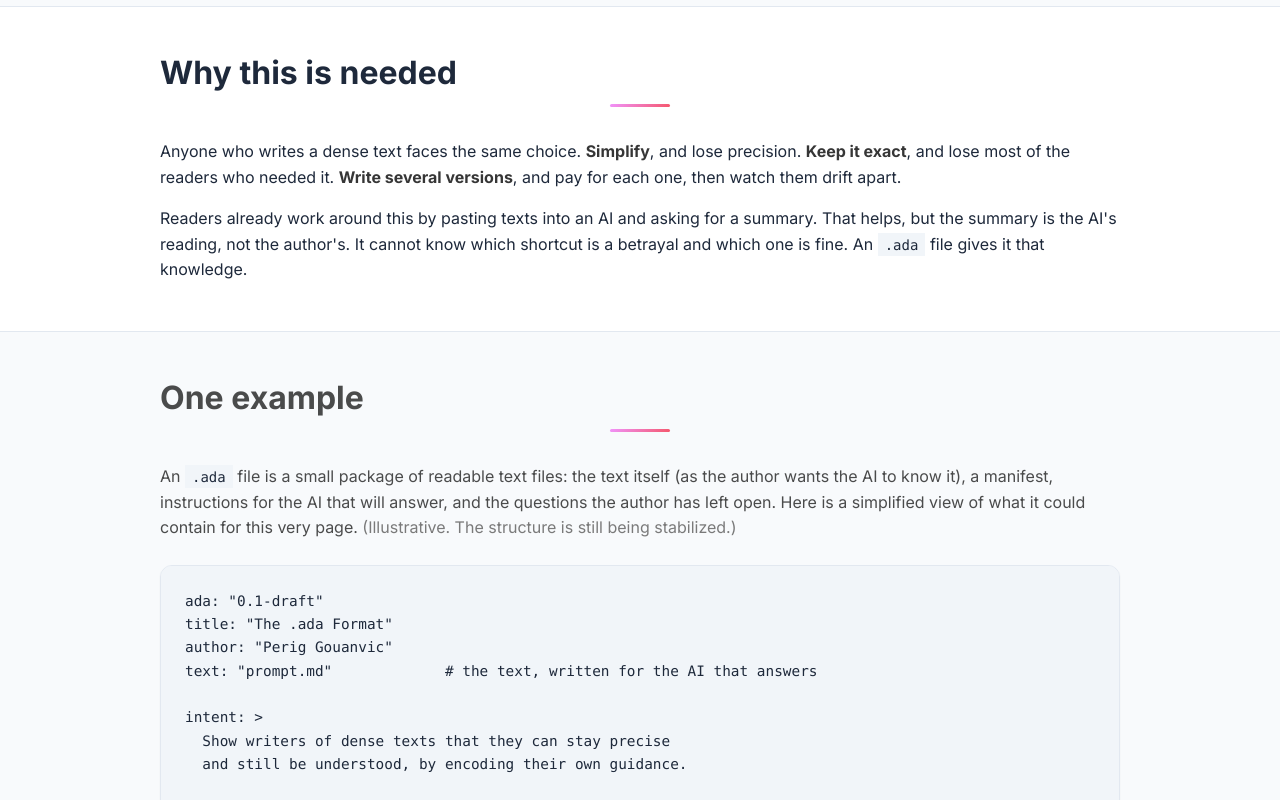
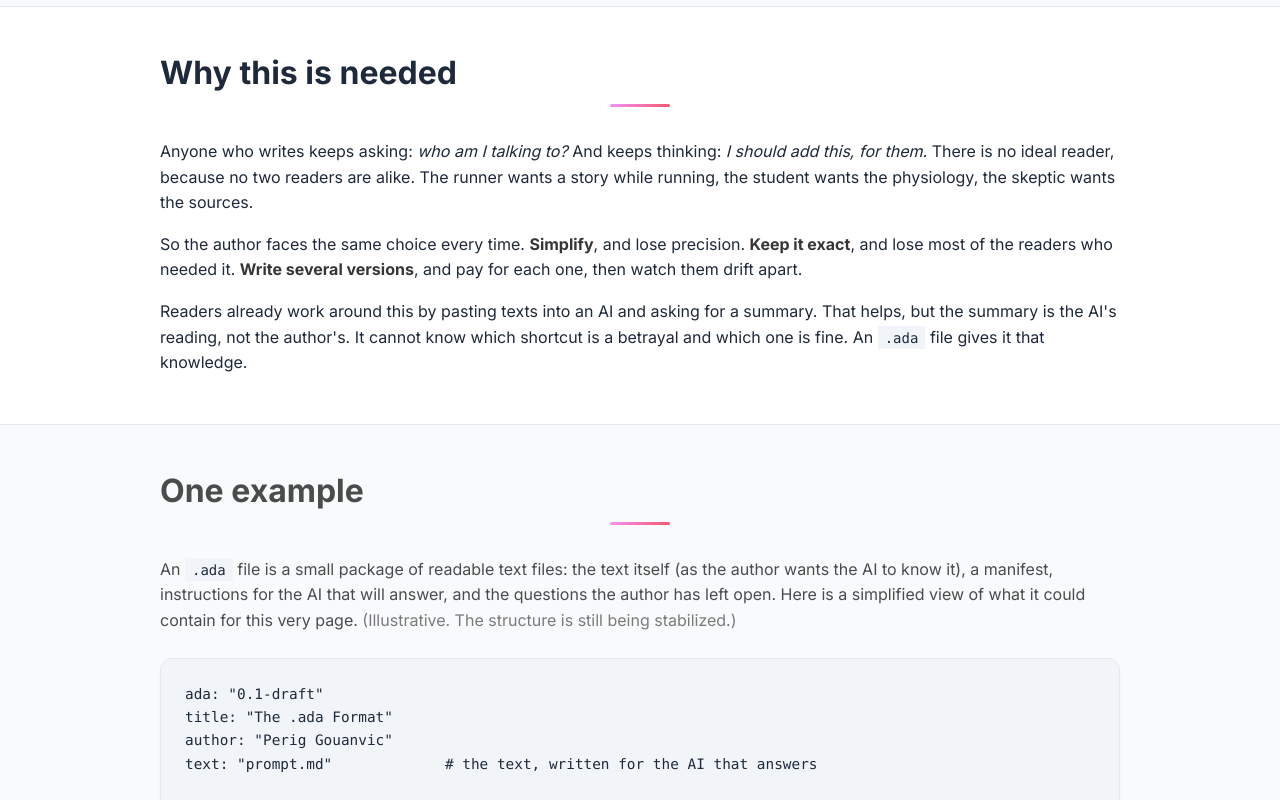
Before and after one commit to PerigGouanvic/ada-format, a plain HTML site: page docs/index.html in a window 1280 px wide. Shown: the part 800-1600 px from the top of the page. Drawn offline with Linux system fonts and the light colour scheme.

Commit message:
Open the argument with the absent ideal reader; interview step plays missing readers
Co-Authored-By: Claude Opus 5.5 <noreply@anthropic.com>
Claude-Session: https://claude.ai/code/session_01HoRuy7LSbLv8BrjdB2SFjB

```diff
--- a/docs/index.html
+++ b/docs/index.html
@@ -126,7 +126,10 @@
     <h2 class="title is-3">Why this is needed</h2>
     <div class="content">
       <p>
-        Anyone who writes a dense text faces the same choice. <strong>Simplify</strong>, and lose precision. <strong>Keep it exact</strong>, and lose most of the readers who needed it. <strong>Write several versions</strong>, and pay for each one, then watch them drift apart.
+        Anyone who writes keeps asking: <em>who am I talking to?</em> And keeps thinking: <em>I should add this, for them.</em> There is no ideal reader, because no two readers are alike. The runner wants a story while running, the student wants the physiology, the skeptic wants the sources.
+      </p>
+      <p>
+        So the author faces the same choice every time. <strong>Simplify</strong>, and lose precision. <strong>Keep it exact</strong>, and lose most of the readers who needed it. <strong>Write several versions</strong>, and pay for each one, then watch them drift apart.
       </p>
       <p>
         Readers already work around this by pasting texts into an AI and asking for a summary. That helps, but the summary is the AI's reading, not the author's. It cannot know which shortcut is a betrayal and which one is fine. An <code>.ada</code> file gives it that knowledge.
@@ -202,7 +205,7 @@ feedback:
       <div class="column">
         <p class="ada-step-n">1</p>
         <h3 class="title is-5">The author is interviewed</h3>
-        <p>The author gives a text to an AI that acts as an interviewer. “Which of these seven concepts can a reader skip?” “Here is how a hurried reader would misunderstand page 3. Is that a problem?” The answers become the <code>.ada</code> file.</p>
+        <p>The author gives a text to an AI that acts as an interviewer, playing the readers the author did not write for. “A runner wants something to listen to on the road: what would you tell them?” “A physiology student asks why this muscle tires first: is it in the text?” The answers, and the material they reveal is missing, become the <code>.ada</code> file.</p>
       </div>
       <div class="column">
         <p class="ada-step-n">2</p>
```
